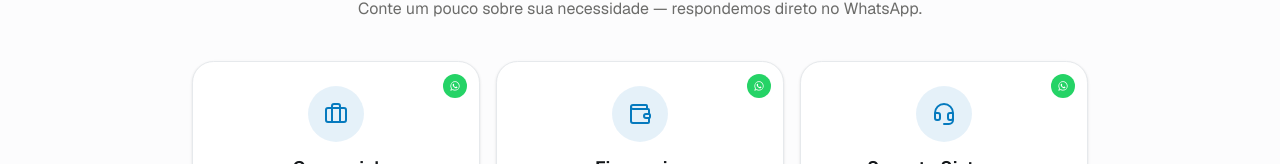
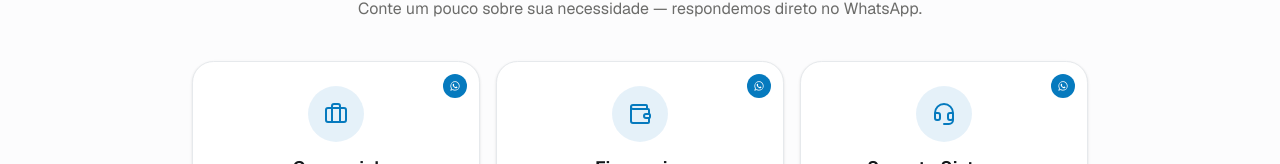
Before and after one commit to felipedev2025/sitetj, a Next.js app: page / in a window 1280 px wide. Shown: the part 11512-11676 px from the top of the page. Built offline with nearby package versions, Linux system fonts and the light colour scheme.

Commit message:
Deixa o selo do WhatsApp nos cards de contato azul

```diff
--- a/src/components/sections/contact-section.tsx
+++ b/src/components/sections/contact-section.tsx
@@ -61,7 +61,7 @@ export function ContactSection() {
                 className="group relative flex flex-col items-center gap-3 overflow-hidden rounded-2xl border border-border bg-card p-6 text-center shadow-sm transition-all duration-300 hover:-translate-y-1 hover:border-brand hover:shadow-lg hover:shadow-brand/20"
               >
                 <span className="absolute inset-x-0 top-0 h-1 origin-left scale-x-0 bg-brand transition-transform duration-300 group-hover:scale-x-100" />
-                <span className="absolute right-3 top-3 flex h-6 w-6 items-center justify-center rounded-full bg-whatsapp text-white">
+                <span className="absolute right-3 top-3 flex h-6 w-6 items-center justify-center rounded-full bg-brand text-white">
                   <WhatsAppIcon className="h-3.5 w-3.5" />
                 </span>
                 <span className="flex h-14 w-14 items-center justify-center rounded-full bg-brand/10 text-brand transition-colors group-hover:bg-brand group-hover:text-white">
```
